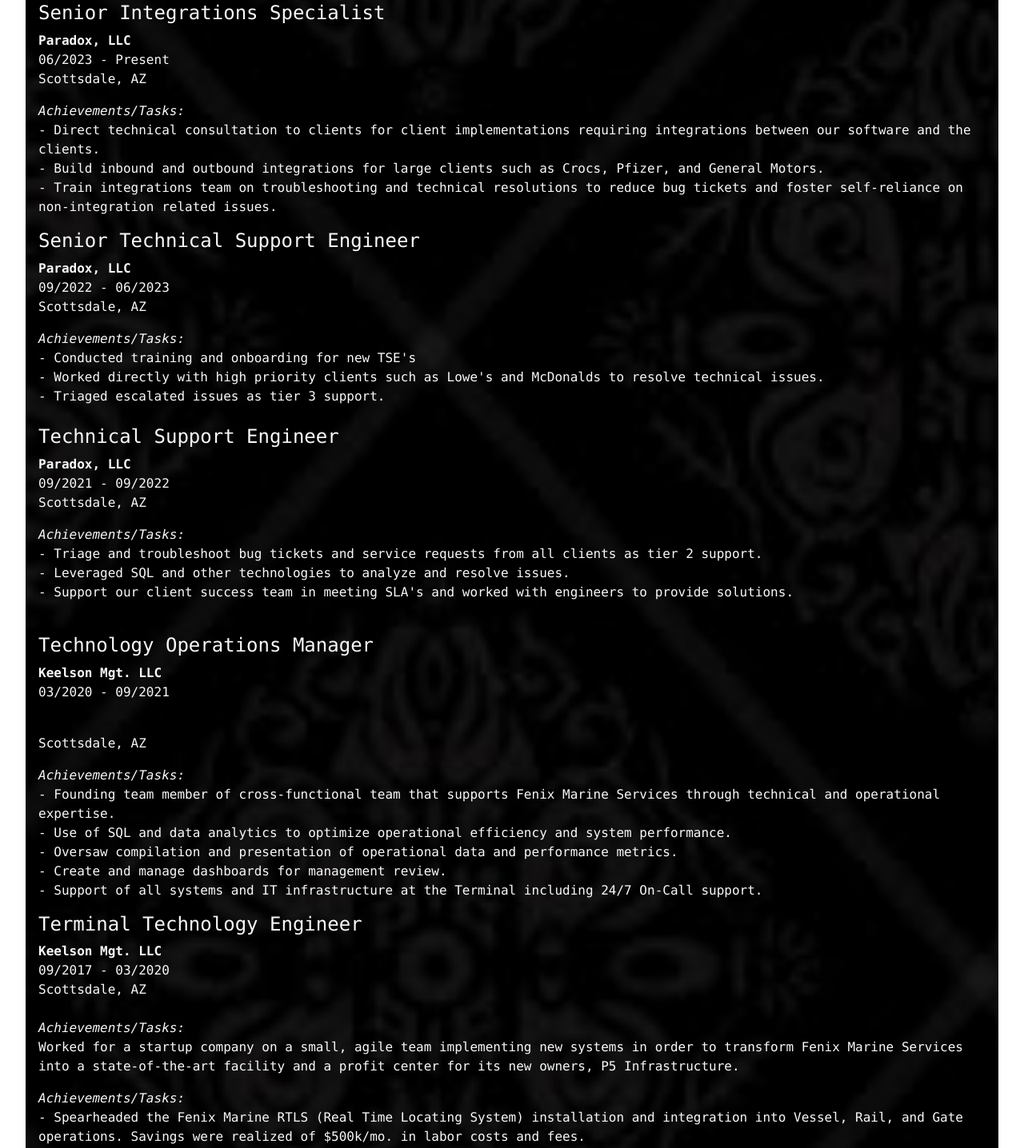
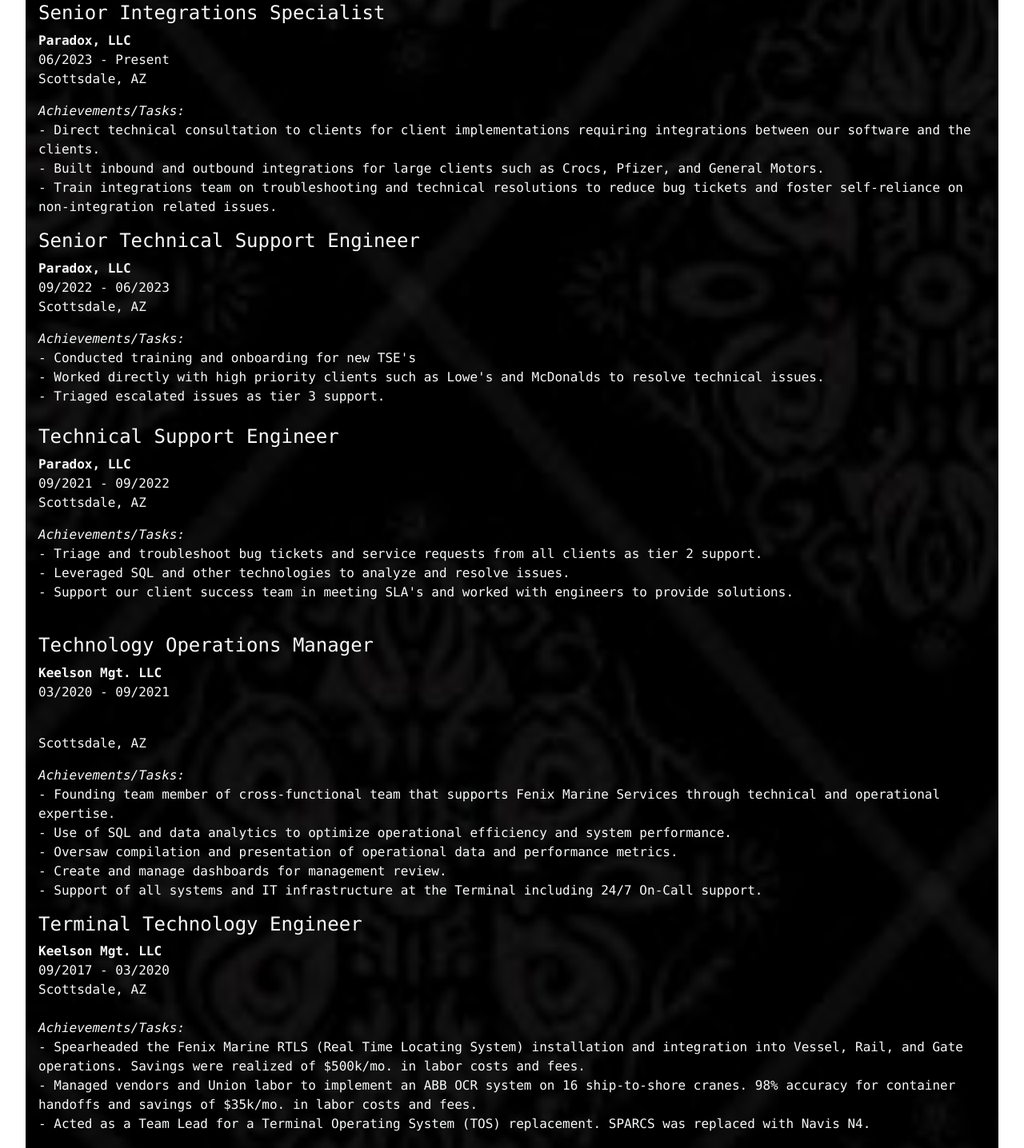
Before and after one commit to Matt11Moriarty/personal-portfolio2.0, a React (Vite) app: page /Resume in a window 1280 px wide. Shown: the part 940-2376 px from the top of the page at 80% size. Built offline with nearby package versions, Linux system fonts and the light colour scheme.

Commit message:
formatting and cleanup on resume section

```diff
--- a/src/pages/Resume.jsx
+++ b/src/pages/Resume.jsx
@@ -52,7 +52,7 @@
         <br />
         - Direct technical consultation to clients for client implementations requiring integrations between our software and the clients.
         <br />
-        - Build inbound and outbound integrations for large clients such as Crocs, Pfizer, and General Motors.
+        - Built inbound and outbound integrations for large clients such as Crocs, Pfizer, and General Motors.
         <br />
         - Train integrations team on troubleshooting and technical resolutions to reduce bug tickets and foster self-reliance on non-integration related issues.
       </p>
@@ -124,14 +124,6 @@
         Scottsdale, AZ
         <br />
         <br />
-        <em>Achievements/Tasks:</em>
-        <br />
-        <p>
-          Worked for a startup company on a small, agile team implementing new
-          systems in order to transform Fenix Marine Services into a
-          state-of-the-art facility and a profit center for its new owners, P5
-          Infrastructure.
-        </p>
         <p>
           <em>Achievements/Tasks:</em>
           <br />
@@ -145,7 +137,6 @@
           <br />- Acted as a Team Lead for a Terminal Operating System (TOS)
           replacement. SPARCS was replaced with Navis N4.
         </p>
-        Long Beach, CA
       </p>
       <h3>Internship Experience</h3>
       <p>International Internship in Istanbul, Turkey</p>
```
